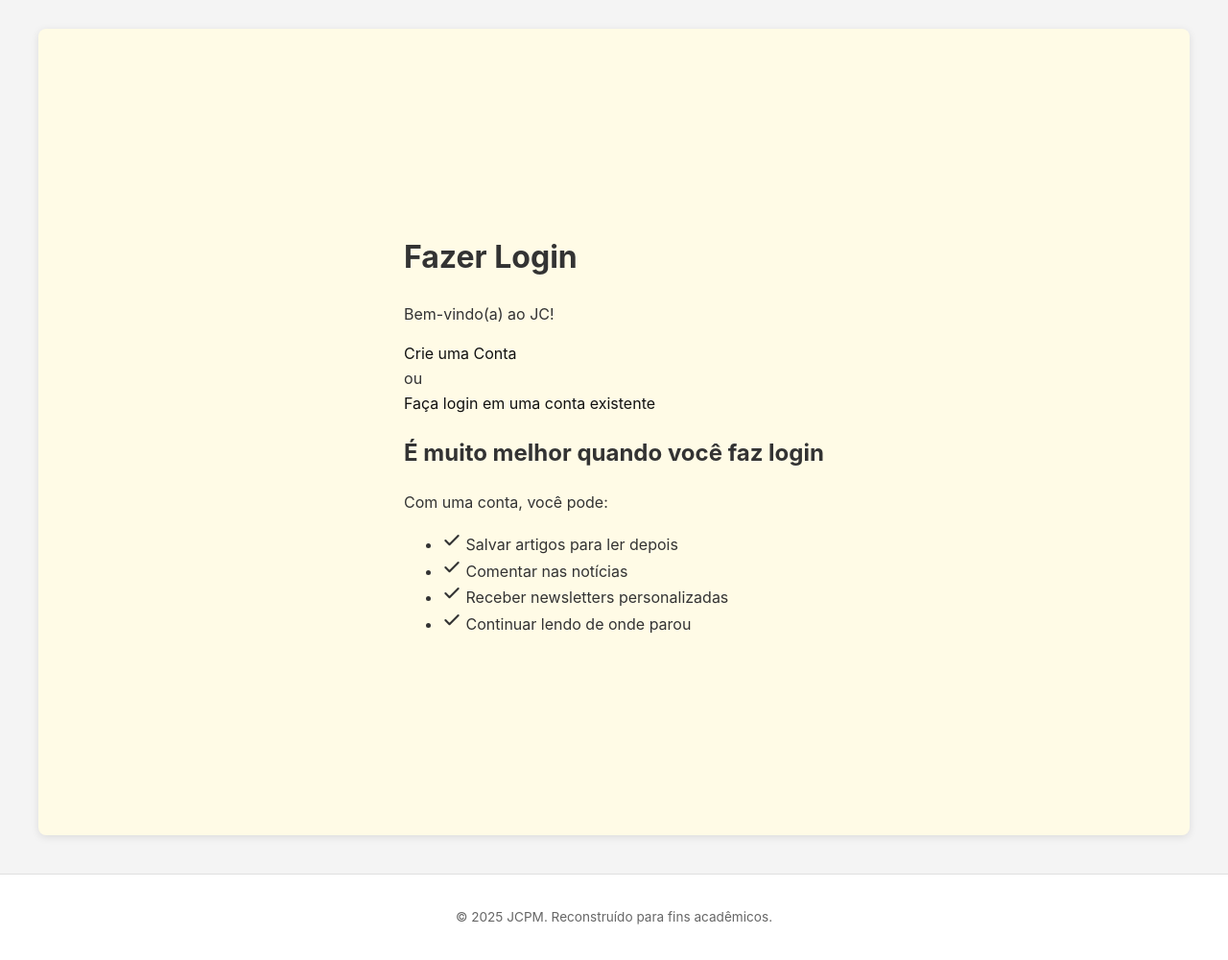
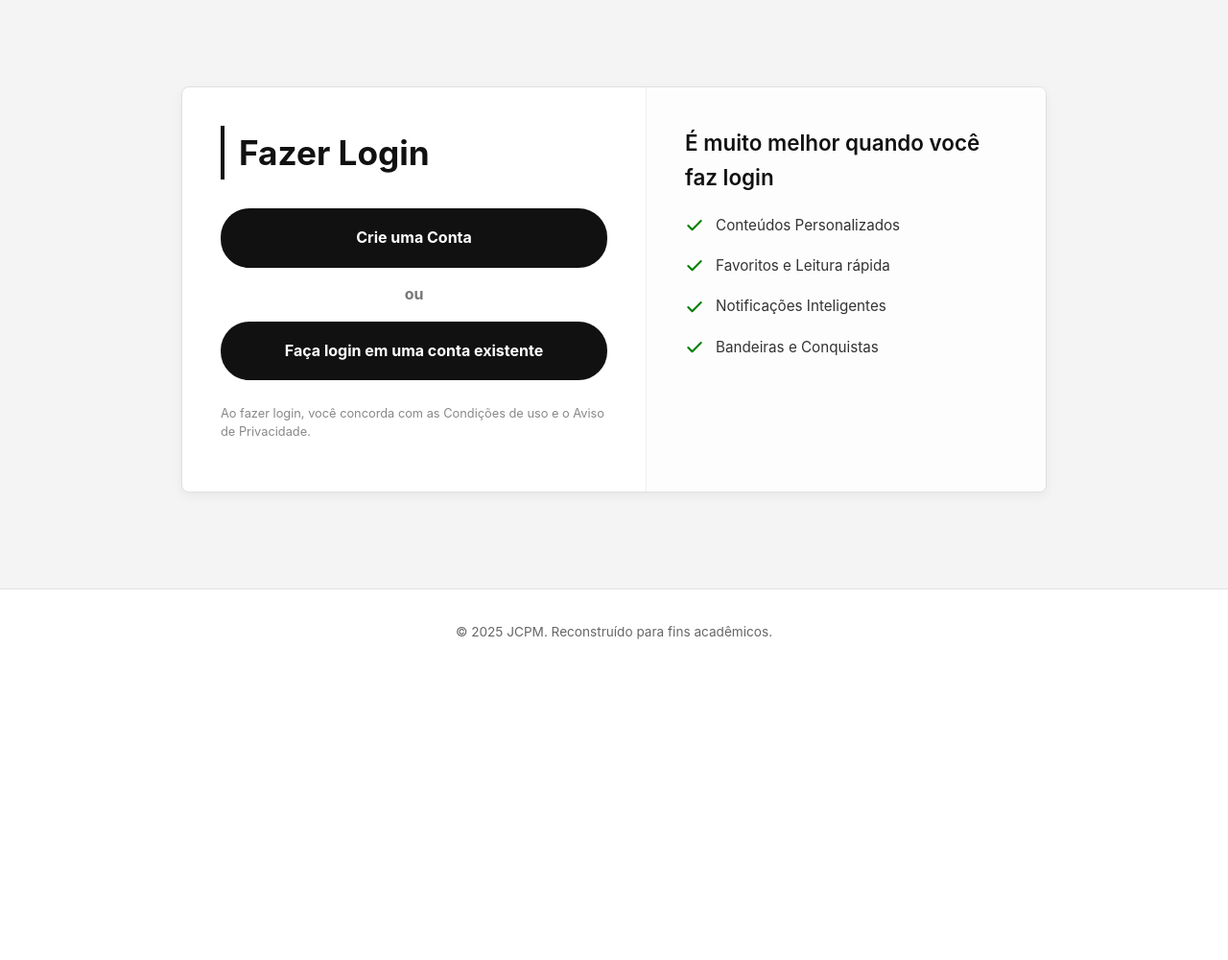
Before and after one commit to gabrielplimaa/Projetos-2, a Django app: template app1/templates/app1/login.html in a window 1280 px wide. Shown: the part 178-1178 px from the top of the page at 96% size. After the commit the page ends 844 px from the top, so only its background shows below. Run offline with Django 3.2, Linux system fonts and the light colour scheme; the template is opened without the code that fills it, so the values that code supplies are empty.

Commit message:
ajustei o login o csse html

```diff
--- a/app1/Static/app1/css/style.css
+++ b/app1/Static/app1/css/style.css
@@ -400,3 +400,210 @@ a:hover {
     color: #333;
     margin-bottom: 20px;
 }
+
+.login-page-container {
+    padding: 60px 20px; /* Espaçamento superior/inferior */
+}
+
+.login-choice-container {
+    display: flex;
+    max-width: 900px; /* Largura máxima do box */
+    margin: 0 auto; /* Centraliza na página */
+    background-color: #ffffff;
+    border: 1px solid #e0e0e0;
+    border-radius: 8px;
+    box-shadow: 0 4px 12px rgba(0, 0, 0, 0.05);
+    overflow: hidden; /* Garante que o border-radius funcione */
+}
+
+/* Coluna da Esquerda (Ações) */
+.login-col-left {
+    flex: 1.2; /* Um pouco maior que a da direita */
+    padding: 40px;
+    border-right: 1px solid #f0f0f0; /* Linha sutil separando */
+}
+
+.login-main-title {
+    font-size: 2.2rem; /* 36px */
+    font-weight: 700;
+    color: #111;
+    margin-top: 0;
+    margin-bottom: 30px;
+    /* A barra vertical da imagem */
+    border-left: 4px solid #111;
+    padding-left: 15px;
+}
+
+/* Botões de Login (Primário e Secundário) */
+.login-btn-primary,
+.login-btn-secondary {
+    display: block; /* Ocupa a largura toda */
+    text-decoration: none;
+    background-color: #111; /* Fundo preto */
+    color: #ffffff; /* Texto branco */
+    padding: 16px 20px;
+    margin-bottom: 15px;
+    border-radius: 30px; /* Botões arredondados */
+    text-align: center;
+    font-weight: bold;
+    font-size: 1rem;
+    border: 2px solid #111; /* Borda preta */
+    transition: all 0.2s ease;
+}
+
+.login-btn-primary:hover,
+.login-btn-secondary:hover {
+    transform: scale(1.02); /* Leve zoom */
+    box-shadow: 0 2px 8px rgba(0, 0, 0, 0.2);
+}
+
+.login-separator {
+    text-align: center;
+    color: #777;
+    margin: 15px 0;
+    font-weight: bold;
+}
+
+.login-legal-text {
+    font-size: 0.8rem;
+    color: #888;
+    text-align: left; /* Alinhado com os botões */
+    margin-top: 25px;
+    line-height: 1.5;
+}
+
+/* Coluna da Direita (Benefícios) */
+.login-col-right {
+    flex: 1; /* Tamanho */
+    padding: 40px;
+    background-color: #fdfdfd; /* Fundo levemente diferente */
+}
+
+.login-benefits-title {
+    font-size: 1.4rem; /* 22px */
+    font-weight: 600;
+    color: #111;
+    margin-top: 0;
+    margin-bottom: 20px;
+}
+
+.benefit-list {
+    list-style: none;
+    padding: 0;
+    margin: 0;
+}
+
+.benefit-list li {
+    display: flex;
+    align-items: center;
+    font-size: 0.95rem;
+    color: #333;
+    margin-bottom: 18px;
+}
+
+/* Estilo do ícone SVG de check */
+.benefit-list svg {
+    stroke: #008000; /* Cor verde para o check */
+    margin-right: 12px;
+    flex-shrink: 0; /* Impede o ícone de encolher */
+}
+
+.login-form-box,
+.register-form-box {
+    max-width: 450px;
+    margin: 60px auto; /* Centraliza e dá espaço */
+    padding: 40px;
+    background-color: #ffffff;
+    border: 1px solid #e0e0e0;
+    border-radius: 8px;
+    box-shadow: 0 4px 12px rgba(0, 0, 0, 0.05);
+}
+
+.login-form-box h1,
+.register-form-box h2 {
+    text-align: center;
+    color: #111;
+    font-weight: 700;
+    margin-top: 0;
+    margin-bottom: 30px;
+}
+
+/* Estilos do formulário */
+.login-form-box form label,
+.register-form-box form label {
+    display: block;
+    font-weight: bold;
+    font-size: 0.9rem;
+    color: #333;
+    margin-bottom: 5px;
+}
+
+.login-form-box form input[type="text"],
+.login-form-box form input[type="email"],
+.login-form-box form input[type="password"],
+.register-form-box form input[type="text"],
+.register-form-box form input[type="password"] {
+    width: 100%;
+    padding: 12px;
+    margin-bottom: 20px;
+    border: 1px solid #ccc;
+    border-radius: 5px;
+    box-sizing: border-box; /* Garante que o padding não afete a largura */
+    font-size: 1rem;
+}
+
+.login-form-box form input:focus,
+.register-form-box form input:focus {
+    border-color: #111;
+    outline: none;
+    box-shadow: 0 0 5px rgba(0,0,0,0.1);
+}
+
+/* Botão de submit do formulário */
+.btn-form-submit {
+    /* Reutiliza o estilo do botão de login */
+    display: block;
+    width: 100%;
+    text-decoration: none;
+    background-color: #111;
+    color: #ffffff;
+    padding: 16px 20px;
+    margin-top: 10px;
+    border-radius: 30px;
+    text-align: center;
+    font-weight: bold;
+    font-size: 1rem;
+    border: none; /* Botões de form não precisam de borda por padrão */
+    cursor: pointer;
+    transition: all 0.2s ease;
+}
+
+.btn-form-submit:hover {
+    transform: scale(1.02);
+    box-shadow: 0 2px 8px rgba(0, 0, 0, 0.2);
+}
+
+/* Botão de voltar */
+.back-btn {
+    display: inline-block;
+    margin-bottom: 25px;
+    color: #555;
+    font-weight: bold;
+    font-size: 0.9rem;
+}
+.back-btn:hover {
+    color: #111;
+    text-decoration: underline;
+}
+
+/* Mensagens de erro */
+.error-messages,
+.errorlist {
+    background-color: #ffebeB;
+    border: 1px solid #d90429;
+    color: #d90429;
+    padding: 15px;
+    border-radius: 5px;
+    margin-bottom: 20px;
+    list-style-position: inside;
+}
--- a/app1/templates/app1/login.html
+++ b/app1/templates/app1/login.html
@@ -4,24 +4,12 @@
 {% block title %}Login ou Cadastro - JC Portal{% endblock %}
 
 {% block content %}
-<style>
-    .login-background-image{
-        background-color: #fffbe6;
-        border: 2px solidrgb(255, 255, 255);
-        border-radius: 8px;
-        padding: 20px;
-        box-shadow: 0 2px 8px rgba(0, 0, 0, 0.1);
-        transition: transform 0.2s ease, box-shadow 0.2s ease;
-    }
-</style>
-<div class="login-background-image">
-<div class="home-container">
+<div class="login-page-container">
 
-    <div class="login-layout-container" style="display: flex; justify-content: center; align-items: center; height: 100vh;">
+    <div class="login-choice-container">
 
         <div class="login-col-left">
             <h1 class="login-main-title">Fazer Login</h1>
-            <p class="login-subtitle">Bem-vindo(a) ao JC!</p>
 
             <a href="{% url 'cadastro' %}" class="login-btn-primary">Crie uma Conta</a>
 
@@ -31,40 +19,41 @@
 
             <a href="{% url 'login_existente' %}" class="login-btn-secondary">Faça login em uma conta existente</a>
 
+            <p class="login-legal-text">
+                Ao fazer login, você concorda com as
+                Condições de uso e o Aviso de Privacidade.
+            </p>
+        </div>
+
         <div class="login-col-right">
             <h2 class="login-benefits-title">É muito melhor quando você faz login</h2>
-            <p class="login-benefits-subtitle">Com uma conta, você pode:</p>
 
             <ul class="benefit-list">
                 <li>
                     <svg width="20" height="20" viewBox="0 0 24 24" fill="none" stroke="currentColor" stroke-width="2.5" stroke-linecap="round" stroke-linejoin="round">
                         <polyline points="20 6 9 17 4 12"></polyline>
                     </svg>
-                    Salvar artigos para ler depois
+                    Conteúdos Personalizados
                 </li>
                 <li>
                     <svg width="20" height="20" viewBox="0 0 24 24" fill="none" stroke="currentColor" stroke-width="2.5" stroke-linecap="round" stroke-linejoin="round">
                         <polyline points="20 6 9 17 4 12"></polyline>
                     </svg>
-                    Comentar nas notícias
+                    Favoritos e Leitura rápida
                 </li>
                 <li>
                     <svg width="20" height="20" viewBox="0 0 24 24" fill="none" stroke="currentColor" stroke-width="2.5" stroke-linecap="round" stroke-linejoin="round">
                         <polyline points="20 6 9 17 4 12"></polyline>
                     </svg>
-                    Receber newsletters personalizadas
+                    Notificações Inteligentes
                 </li>
                 <li>
                     <svg width="20" height="20" viewBox="0 0 24 24" fill="none" stroke="currentColor" stroke-width="2.5" stroke-linecap="round" stroke-linejoin="round">
                         <polyline points="20 6 9 17 4 12"></polyline>
                     </svg>
-                    Continuar lendo de onde parou
+                    Bandeiras e Conquistas
                 </li>
             </ul>
         </div>
 
-    </div>
-
-</div>
-</div>
-{% endblock %}
+    </div> </div> {% endblock %}
```
Also changed, not shown: app1/templates/app1/cadastro.html (+10 -15 lines), app1/templates/app1/login_existente.html (+4 -5 lines).
